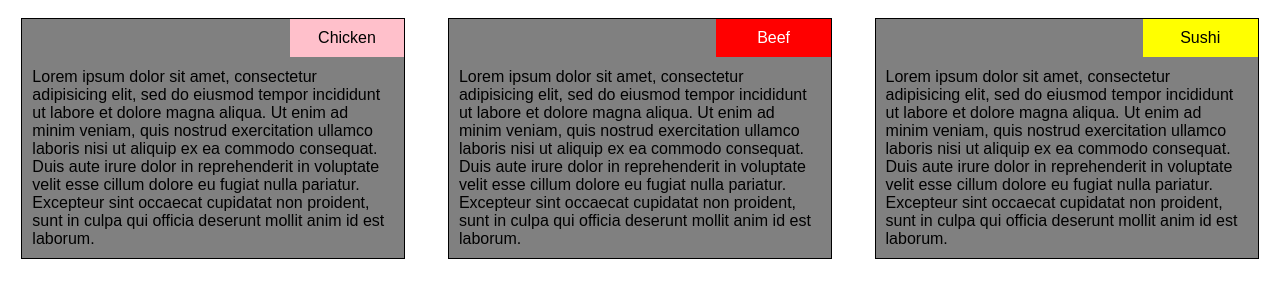
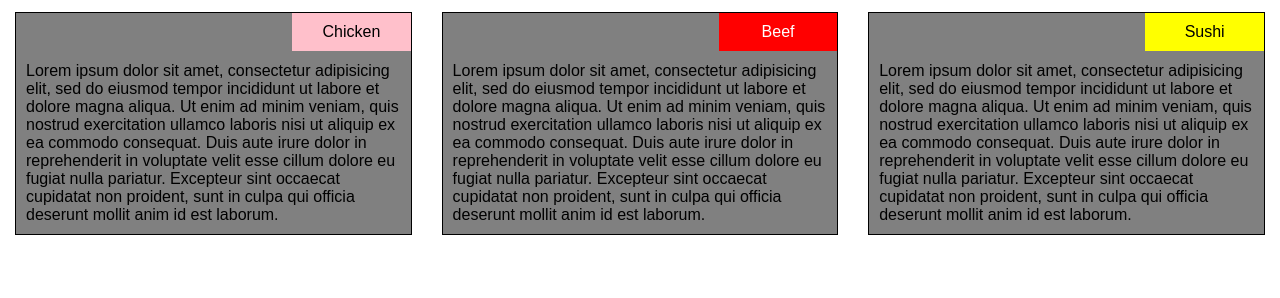
Before and after one commit to AngloZlatia/coursera-test, a plain HTML site: page module2-solution/index.html in a window 1280 px wide. Shown: the part 70-368 px from the top of the page. Drawn offline with Linux system fonts and the light colour scheme.

Commit message:
module2-solution

```diff
--- a/module2-solution/css/styles.css
+++ b/module2-solution/css/styles.css
@@ -8,7 +8,7 @@
 .boxcontent {
   border: 1px solid black;
   background-color: grey;
-  margin: 5%;
+  margin: 15px;
 }
 
 p {
```
